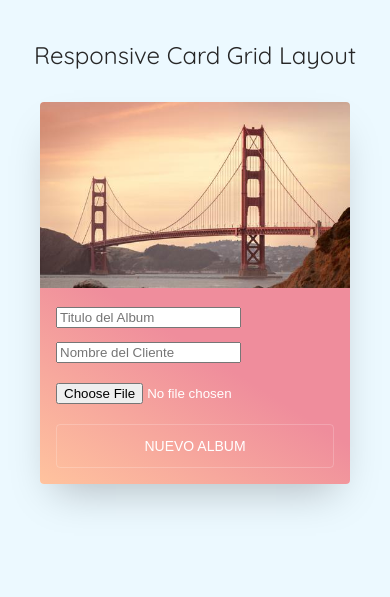
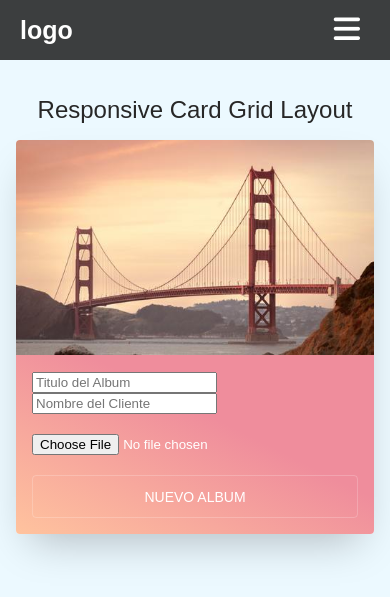
Before and after one commit to JesusAraujo98/photos_app, a Django app: template photosapp/posts/templates/posts/new_album.html in a window 390 px wide. Shown: the top 597 px of the page. Run offline with Django 4.2, Linux system fonts and the light colour scheme; the template is opened without the code that fills it, so the values that code supplies are empty; parts of the project's set-up code (start-up, migrations or seed data) failed here and were passed over; some libraries are stand-ins or nearby versions.

Commit message:
ya coloque el navbar full responsive

```diff
--- /dev/null
+++ b/photosapp/posts/static/posts/css/navbar.css
@@ -0,0 +1,128 @@
+* {
+    margin: 0;
+    box-sizing: border-box;
+}
+body {
+    font-family: sans-serif;
+    padding: 90px 20px 0;
+}
+
+.header{
+    background-color:rgba(22, 22, 22, 0.822);
+    /* background-color:rgba(27, 27, 37, 0.822); */
+    height: 80px;
+    position: fixed;
+    width: 100%;
+    top:0;
+    left:0;
+
+}
+
+.nav{
+    display:flex;
+    justify-content:space-between;
+    max-width: 992px;
+    margin: 0 auto;
+}
+
+.nav-link{
+    color:white;
+    text-decoration: none;
+}
+
+.logo{
+    font-size: 30px;
+    font-weight: bold;
+    padding: 0 40px;
+    line-height: 70px;
+}
+
+.nav-menu{
+    display:flex;
+    margin-right: 50px;
+    list-style: none;
+
+}
+
+.nav-menu-item{
+    font-size: 18px;
+    margin: 0 8px;
+    line-height: 80px;
+    text-transform: uppercase;
+    width: max-content;
+}
+
+.nav-menu-link{
+    padding:8px 12px;
+}
+.nav-menu-link:hover{
+    background-color:rgb(129, 129, 129);
+    transition: 0.5s;
+
+}
+
+.nav-toggle{
+    color: white;
+    background:none;
+    border:none;
+    font-size: 30px;
+    padding: 0 30px;
+    line-height: 60px;
+    cursor:pointer;
+    display: none;
+}
+
+
+@media (max-width: 768px){
+
+    body {
+        font-family: sans-serif;
+        padding-top: 70px;
+    }
+
+    .header{
+        height: 60px;
+    }
+
+    .logo{
+        font-size: 25px;
+        padding: 0 20px;
+        line-height: 60px;
+    }
+
+    .nav-menu{
+        flex-direction:column;
+        align-items: center;
+        margin-right: 20px;
+        background-color: rgba(22, 22, 22, 0.822);
+        position: fixed;
+        left: 0;
+        top: 60px;
+        width: 100%;
+        padding:20px 0;
+
+        height: calc(100% - 60px);
+        overflow-y: auto;
+        left:100%;
+        transition: 0.5s;
+    }
+
+    .nav-menu-item{
+        line-height: 70px;
+    }
+
+    .nav-menu-link:hover{
+        background:none;
+        color: rgb(160, 129, 189);
+    }
+
+    .nav-toggle{
+        display: block;
+    }
+
+    .nav-menu_visible{
+        left:0%;
+    }
+
+
+}
--- a/photosapp/posts/static/posts/css/style.css
+++ b/photosapp/posts/static/posts/css/style.css
@@ -9,7 +9,8 @@
 }
 
 html {
-  background-color: #ecf9ff;
+  background-color: #ecf9ff
+  /* background-color: rgb(41, 41, 41); */
 }
 
 body {
@@ -24,6 +25,7 @@ body {
 .main{
   max-width: 1200px;
   margin: 0 auto;
+  /* color:#272727; */
 }
 
 h1 {
--- /dev/null
+++ b/photosapp/posts/static/posts/js/navbar.js
@@ -0,0 +1,7 @@
+const navToggle = document.querySelector(".nav-toggle");
+const navMenu = document.querySelector(".nav-menu");
+
+navToggle.addEventListener("click", () =>{
+    navMenu.classList.toggle("nav-menu_visible");
+
+});
--- a/photosapp/posts/templates/posts/base.html
+++ b/photosapp/posts/templates/posts/base.html
@@ -3,24 +3,35 @@
 
 <head>
   <meta charset="utf-8">
-  <title>gallery</title>
+
+  {% block title %}
+
+  {% endblock  %}
   <meta content="width=device-width, initial-scale=1.0" name="viewport">
   <meta content="" name="keywords">
   <meta content="" name="description">
 
+    <script src="https://kit.fontawesome.com/b209ce3f9a.js" crossorigin="anonymous"></script>
+
     {% load static %}
 
     <link rel="stylesheet" href="{% static 'posts/css/style.css' %}">
+    <script defer src="{% static 'posts/js/navbar.js'%}"></script>
+    <link rel="stylesheet" href="{% static 'posts/css/navbar.css' %}">
 
 
 </head>
 
 <body>
+  {% include "./navbar.html" %}
+  <br>
+  <br>
 
-    {% block container %}
+    {% block content %}
 
 
     {% endblock %}
 
 
 </body>
+</html>
--- a/photosapp/posts/templates/posts/navbar.html
+++ b/photosapp/posts/templates/posts/navbar.html
@@ -1,28 +1,16 @@
-<!DOCTYPE html>
-<html lang="en">
-<head>
-    <meta charset="UTF-8">
-    <meta http-equiv="X-UA-Compatible" content="IE=edge">
-    <meta name="viewport" content="width=device-width, initial-scale=1.0">
-    <title>navbar</title>
-    {% load static %}
-    <link rel="stylesheet" href="{% static 'posts/css/navbar.css' %}">
-
-</head>
-<body>
 
     <header class ="header">
         <nav class= "nav">
-            <a href="#" class="logo">logo</a>
-            <ul>
-                <li class= "nav-menu-link"><a href="#" class="nav-menu-link"> inicio</a></li>
-                <li class= "nav-menu-link"><a href="#" class="nav-menu-link"> folders</a></li>
-                <li class= "nav-menu-link"><a href="#" class="nav-menu-link"> formas de pago</a></li>
-                <li class= "nav-menu-link"><a href="#" class="nav-menu-link"> logout</a></li>
+            <a href="#" class="logo nav-link">logo</a>
+
+            <button class="nav-toggle" aria-label="Abrir menu">
+                <i class="fas fa-bars"></i>
+            </button>
+            <ul class="nav-menu">
+                <li class= "nav-menu-item"><a href="#" class="nav-menu-link nav-link"> inicio</a></li>
+                <li class= "nav-menu-item"><a href="#" class="nav-menu-link nav-link"> folders</a></li>
+                <li class= "nav-menu-item"><a href="#" class="nav-menu-link nav-link"> formas de pago</a></li>
+                <li class= "nav-menu-item"><a href="#" class="nav-menu-link nav-link"> logout</a></li>
 
             </ul>
         </nav>
-    </header>
-
-</body>
-</html>
--- a/photosapp/posts/templates/posts/new_album.html
+++ b/photosapp/posts/templates/posts/new_album.html
@@ -1,20 +1,18 @@
-<!DOCTYPE html>
-<html lang="es">
-    <head>
-        <meta charset="utf-8">
-        <title>gallery</title>
-        <meta content="width=device-width, initial-scale=1.0" name="viewport">
-        <meta content="" name="keywords">
-        <meta content="" name="description">
+{% extends './base.html' %}
+
+{% block title %}
+<title>New Album</title>
+{% endblock  %}
+
+{% block content %}
 {% load static %}
-        <link rel="stylesheet" href="{% static 'posts/css/style.css' %}">
-    </head>
-    <body>
     <div class="main">
         <h1>Responsive Card Grid Layout</h1>
         <ul class="cards">
             <li class="cards_item">
-                    <form action="{% url 'posts:add_album' %}" method="POST" enctype="multipart/form-data">
+                <form action="{% url 'posts:add_album' %}"
+                      method="POST"
+                      enctype="multipart/form-data">
                     {% csrf_token %}
                     <div class="card">
                         <div class="card_image">
@@ -37,5 +35,4 @@
             </li>
         </ul>
     </div>
-    </body>
-</html>
+{% endblock %}
--- a/photosapp/posts/templates/posts/photos.html
+++ b/photosapp/posts/templates/posts/photos.html
@@ -27,11 +27,6 @@
         <main class="gallery">
 
 
-
-
-
-
-
         {% for photo in photos_list %}
 
           <figure>
```
Also changed, not shown: photosapp/posts/templates/posts/albums.html (+26 -36 lines), photosapp/posts/templates/posts/index.html (added, +35 -0 lines), photosapp/db.sqlite3, 8 other files. Lines whose indentation alone changed are shown as unchanged.
